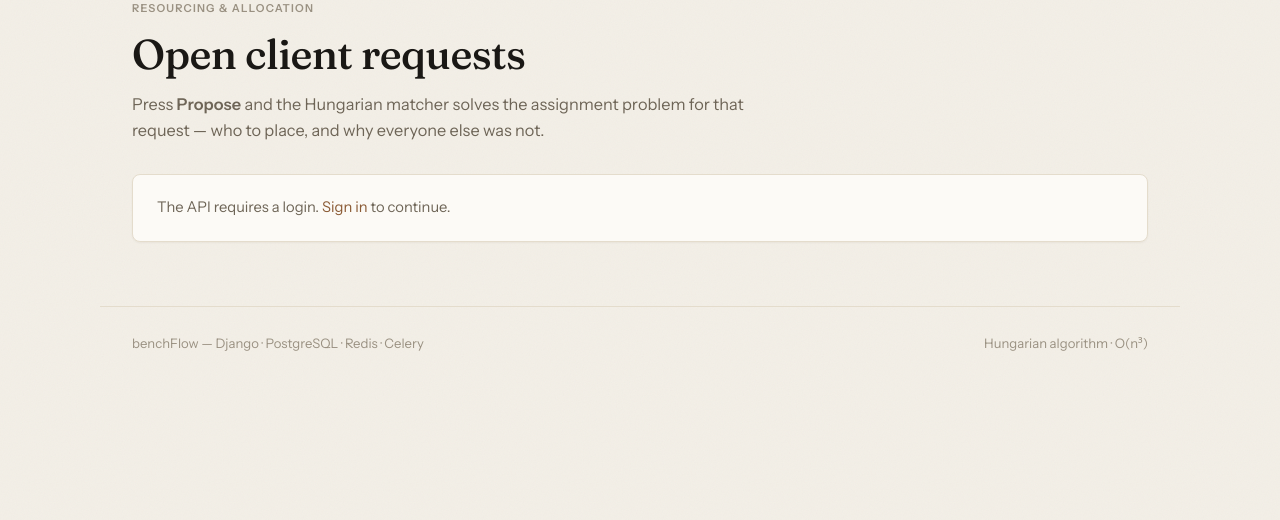
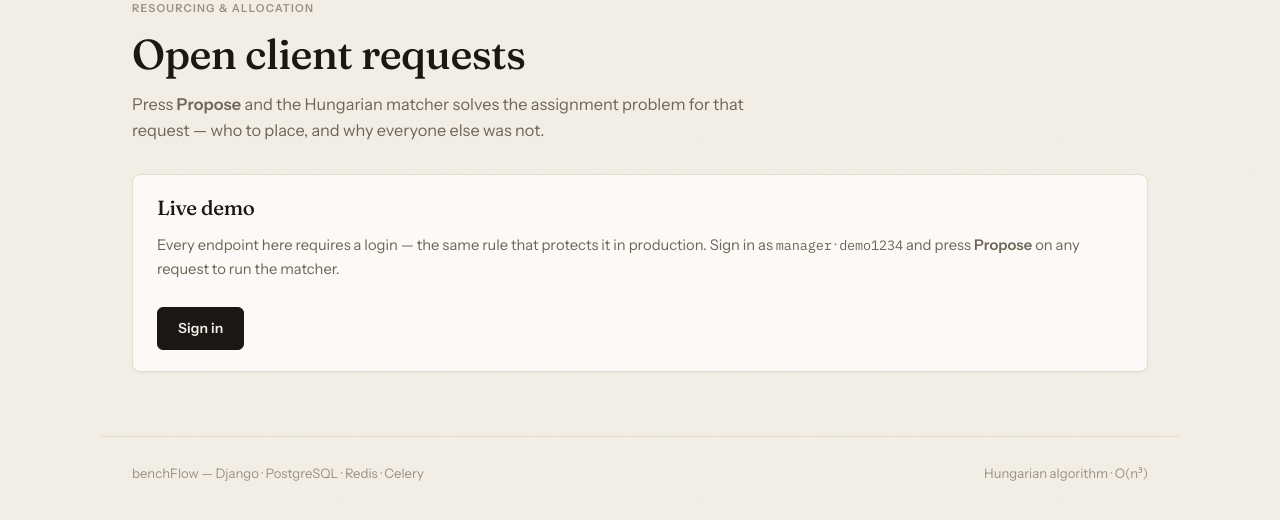
Before and after one commit to Shakarneh/BenchFlow, a Django app: page / in a window 1280 px wide. Shown: the part 134-654 px from the top of the page. Run offline with Django 5.2, Linux system fonts and the light colour scheme; parts of the project's set-up code (start-up, migrations or seed data) failed here and were passed over.

Commit message:
Tell demo visitors how to sign in instead of showing an empty page

```diff
--- a/interfaces/templates/dashboard.html
+++ b/interfaces/templates/dashboard.html
@@ -81,11 +81,26 @@ async function loadRequests() {
   box.innerHTML = skeleton();
 
   const res = await fetch("/api/requests/");
+
+  // Not logged in. Every endpoint requires authentication by default, so say
+  // so plainly and hand the visitor the demo account -- a public demo that
+  // shows an empty page is worse than no demo.
   if (res.status === 403) {
     box.innerHTML = `
-      <div class="card"><div class="card__head">
-        <p class="empty">The API requires a login. <a href="/admin/">Sign in</a> to continue.</p>
-      </div></div>`;
+      <article class="card">
+        <div class="card__head">
+          <div>
+            <h2 class="client">Live demo</h2>
+            <p class="empty">
+              Every endpoint here requires a login — the same rule that protects it in
+              production. Sign in as <span class="num">manager</span> ·
+              <span class="num">demo1234</span> and press <strong>Propose</strong> on any
+              request to run the matcher.
+            </p>
+          </div>
+          <a class="btn" href="/api/auth/login/?next=/">Sign in</a>
+        </div>
+      </article>`;
     return;
   }
 
```
